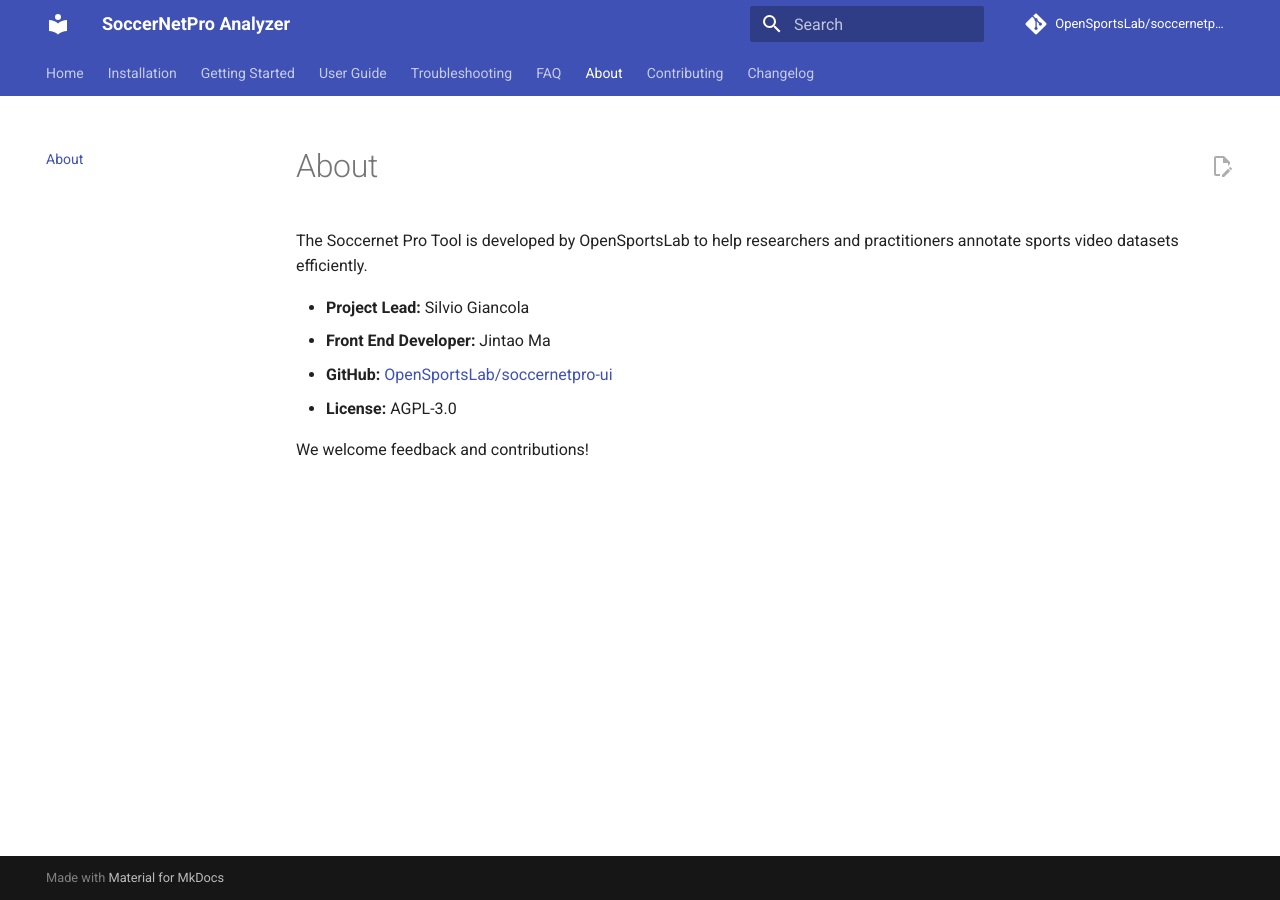
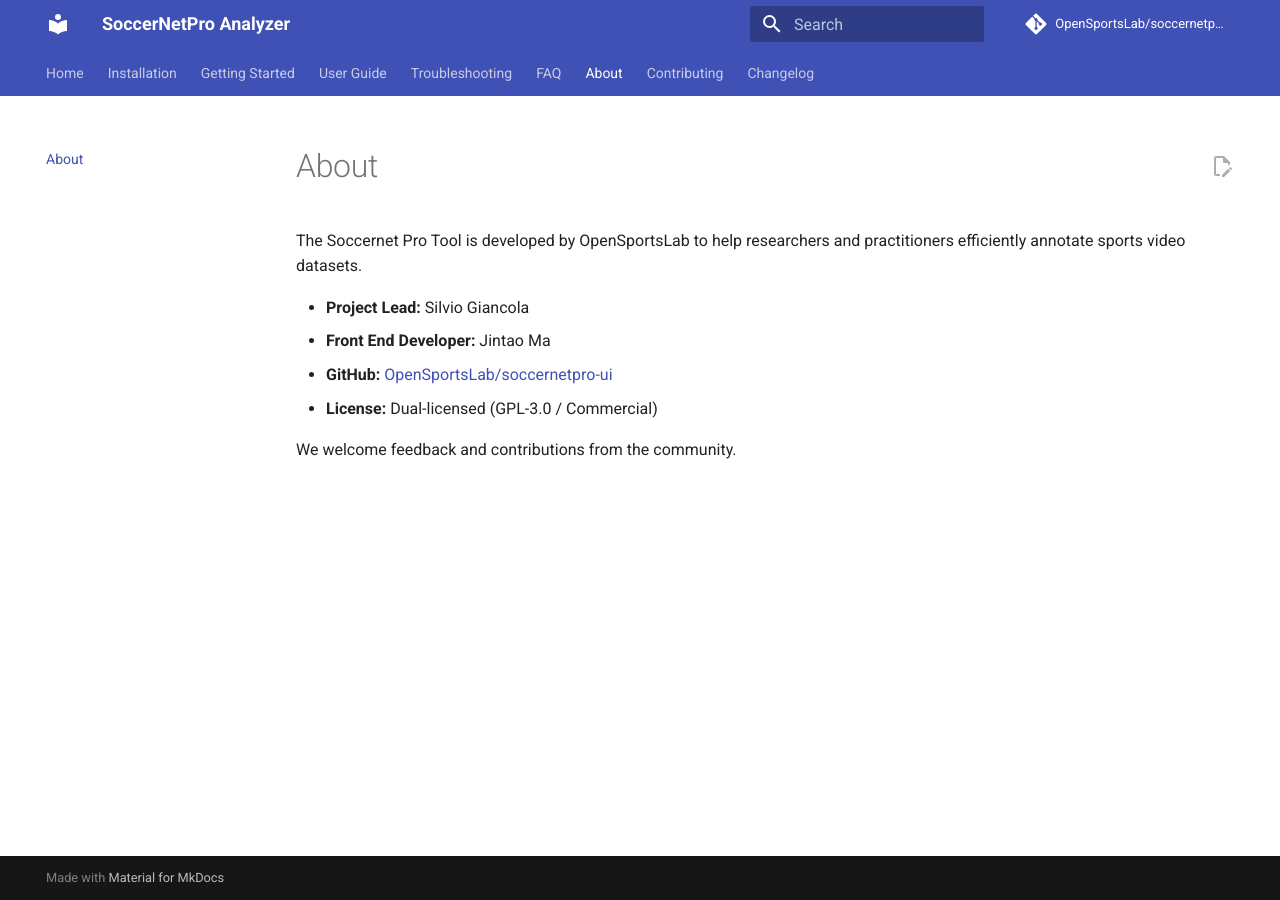
Before and after one commit to OpenSportsLab/soccernetpro-ui, an MkDocs documentation site: the page built from docs/about.md, in a window 1280 px wide. Built offline with MkDocs 1.6.1 and Material for MkDocs 9.7.7, drawn with Linux system fonts in a browser that asks for light colours; comment, search, counter and statistics services are not loaded.

Commit message:
Update about.md

```diff
--- a/docs/about.md
+++ b/docs/about.md
@@ -1,10 +1,10 @@
 # About
 
-The Soccernet Pro Tool is developed by OpenSportsLab to help researchers and practitioners annotate sports video datasets efficiently.
+The Soccernet Pro Tool is developed by OpenSportsLab to help researchers and practitioners efficiently annotate sports video datasets.
 
 - **Project Lead:** Silvio Giancola
 - **Front End Developer:** Jintao Ma
 - **GitHub:** [OpenSportsLab/soccernetpro-ui](https://github.com/OpenSportsLab/soccernetpro-ui)
-- **License:** AGPL-3.0
+- **License:** Dual-licensed (GPL-3.0 / Commercial)
 
-We welcome feedback and contributions!
+We welcome feedback and contributions from the community.
```
